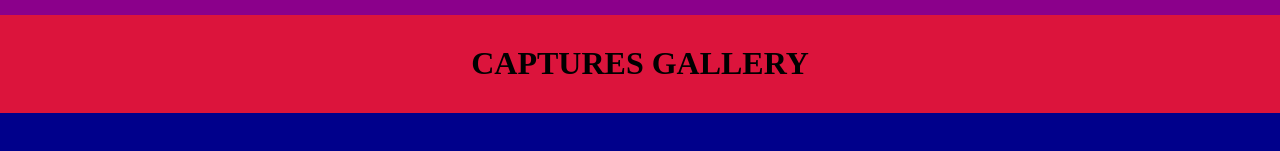
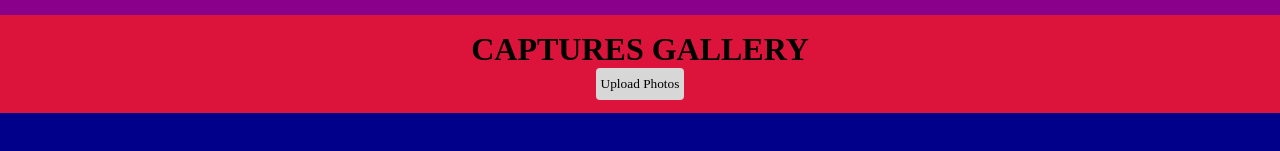
Before and after one commit to aklepper20/captures-gallery, a plain HTML site: page index.html in a window 1280 px wide. Shown: the part 425-576 px from the top of the page. Drawn offline with Linux system fonts and the light colour scheme; a web font is replaced by a local one.

Commit message:
adds upload-btn css

```diff
--- a/index.html
+++ b/index.html
@@ -30,9 +30,9 @@
             </div>
         </div>
 
-
         <div class="captures-banner">
             <h1>CAPTURES GALLERY</h1>
+            <button id="upload-btn">Upload Photos</button>
         </div>
 
         <div class="gallery">
--- a/style.css
+++ b/style.css
@@ -59,11 +59,25 @@
     width: 100vw;
     height: 300px;
     background-color: crimson;
+    text-align: center;
 }
 
 h1 {
     text-align: center;
-    margin-top: 30px;
+    margin-top: 16px;
+}
+
+#upload-btn {
+    background: none;
+    border: none;
+    cursor: pointer;
+    background-color: #d7d7d7;
+    padding: 8px 5px;
+    border-radius: 4px;
+}
+
+#upload-btn:hover {
+    background-color: #eaeaea;
 }
 
 .gallery {
```
Also changed, not shown: index.js (+9 -0 lines), galleryArray.js (added).
